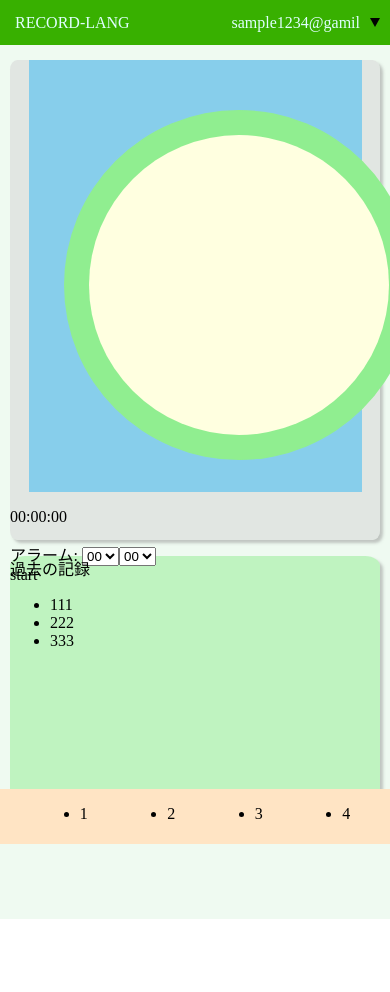
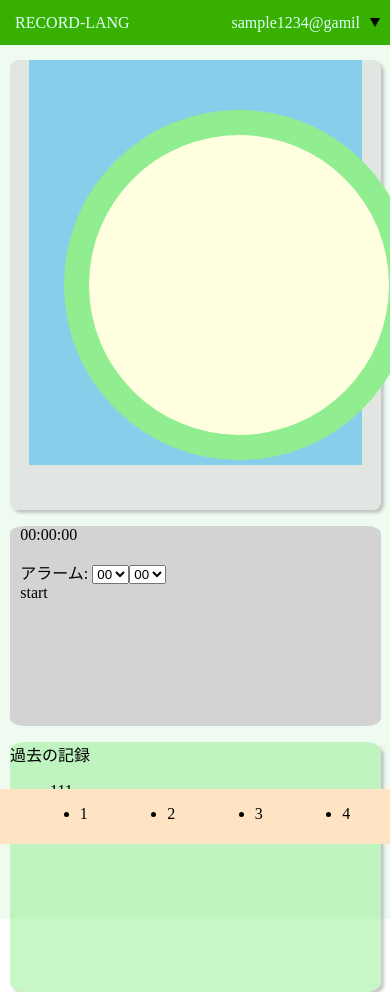
Before and after one commit to zvvlj0219/recode-lang, a Vue app in the folder client/: page /timer in a window 390 px wide. Shown: the top 992 px of the page. Before the commit the page ends 919 px from the top, so only its background shows below. Built offline with nearby package versions, Linux system fonts and the light colour scheme.

Commit message:
postpone to fix responsive view

```diff
--- a/client/src/App.vue
+++ b/client/src/App.vue
@@ -30,6 +30,10 @@ export default {
 body{
   margin:0;
 }
+
+#id {
+  width:100%;
+}
 /* main */
 .main{
   display: flex;
--- a/client/src/components/timer.vue
+++ b/client/src/components/timer.vue
@@ -4,7 +4,6 @@
       <div class="clock-wrapper">
         <div class="outer-circle"></div>
         <div class="inner-circle"></div>
-        <!--
         <transition
           v-bind:css="false"
           v-if="clockEvent"
@@ -17,8 +16,9 @@
         >
           <div class="inner-circle"></div>
         </transition>
-        -->
       </div>
+    </div>
+    <div class="timerComponent_container">
       <timerComponent/>
     </div>
     <div class="recode-wrapper">
@@ -128,6 +128,15 @@ export default {
   border-radius:2%;
 }
 
+.timerComponent_container {
+  background-color:lightgrey;
+  border-radius:4%;
+}
+
+.timerComponent {
+  margin:0 auto;
+}
+
 .recode-wrapper {
   background-color:rgba(144,238,144,0.5);
   border-radius:4%;
@@ -137,18 +146,30 @@ export default {
 @media (max-width:576px) {
   .router-content {
     height:100vh;
+    width:100%;
     margin:15px 10px;
   }
 
   .timer {
-    height:480px;
+    height:450px;
+    width:95%;
     box-shadow:  3px 3px 3px 0 rgba(146, 146, 146, 0.5);
 
+  }
+
+  .timerComponent_container {
+    height:200px;
+    width:95%;
+  }
+
+  .timerComponent {
+    width:350px;
   }
 
   .recode-wrapper {
     margin-top:10px;
     height:250px;
+    width:95%;
     box-shadow:  3px 3px 3px 0 rgba(146, 146, 146, 0.5);
 
   }
@@ -157,39 +178,63 @@ export default {
 @media (min-width:576px) and (max-width:767px) {
   .router-content {
     height:100%;
+    width:100%;
     margin:15px 10px;
   }
 
   .timer {
     height:480px;
+    width:95%;
     box-shadow:  3px 3px 3px 0 rgba(146, 146, 146, 0.5);
 
+  }
+
+  .timerComponent_container {
+    height:200px;
+    width:95%;
+  }
+
+  .timerComponent {
+    width:310px;
   }
 
   .recode-wrapper {
     margin-top:10px;
     height:250px;
+    width:95%;
     box-shadow:  3px 3px 3px 0 rgba(146, 146, 146, 0.5);
 
   }
 
 }
 
-@media (min-width:768px) and (max-width:991px) {
+@media (min-width:768px) and (max-width:992px) {
   .router-content {
     height:100%;
+    width:100%;
     margin:15px 10px;
   }
 
   .timer {
     height:480px;
+    width:97%;
     box-shadow:  3px 3px 3px 0 rgba(146, 146, 146, 0.5);
 
+  }
+
+  .timerComponent_container {
+    height:200px;
+    width:97%;
+  }
+
+  .timerComponent {
+    width:400px;
   }
 
   .recode-wrapper {
     margin-top:10px;
     height:300px;
+    width:97%;
     box-shadow:  3px 3px 3px 0 rgba(146, 146, 146, 0.5);
   }
 
--- a/client/src/components/timerComponent.vue
+++ b/client/src/components/timerComponent.vue
@@ -1,5 +1,5 @@
 <template>
-  <div id="timerComponent">
+  <div class="timerComponent">
     <div class='timer_text'>
       <p  v-show="!active" class="setted_time">{{study_time}}</p>
       <p  v-show="active" class="time_left">{{time_left}}</p>
--- a/client/src/view/Aside.vue
+++ b/client/src/view/Aside.vue
@@ -44,7 +44,7 @@ export default {
 }
 
 /* Extra Small device (desktop, less than 576px) */
-@media (max-width:575px) {
+@media (max-width:576px) {
   .aside-menu{
     display: none;
   }
--- a/client/src/view/Header.vue
+++ b/client/src/view/Header.vue
@@ -20,8 +20,10 @@ export default {
   background-color:#38b000;
   color:lightcyan;
   height: 45px;
+  width:100%;
   display: flex;
   justify-content: space-between;
+  z-index:10;
 }
 
 .title{
```
Also changed, not shown: 1 other file (tests, documents, lock files or other folders).
